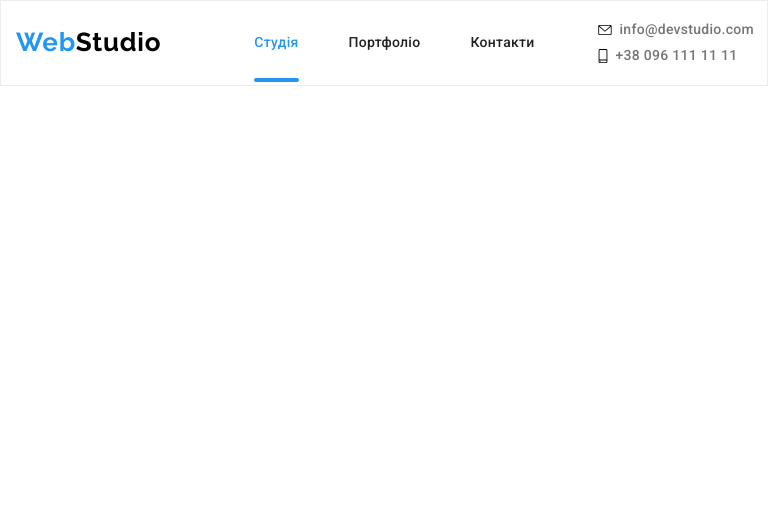
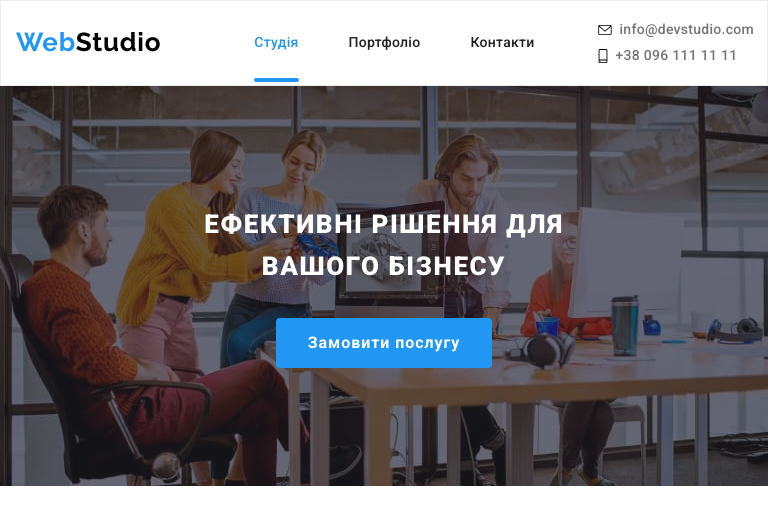
Before and after one commit to AndrewGordienko2704/goit-markup-hw-08, a plain HTML site: page index.html in a window 768 px wide. Drawn offline with nearby package versions, Linux system fonts and the light colour scheme.

Commit message:
hw8_hero

```diff
--- a/index.html
+++ b/index.html
@@ -45,7 +45,7 @@
                 </li>
             </ul>
         </div>
-        <!-- <div class="mobile-menu" data-menu>
+        <div class="mobile-menu" data-menu>
             <div class="container mobile-menu_container">
                 <button class="mobile-menu_close-btn" data-menu-close>
                     <svg class="mobile-menu_close-icon">
@@ -83,13 +83,13 @@
         </div>
     </header>
     <main>
-        <section class="head">
+        <section class="hero">
             <div class="container hero-box">
-                <h1 class="head-title">Ефективні рішення для вашого бізнесу</h1>
+                <h1 class="hero-title">Ефективні рішення для вашого бізнесу</h1>
                 <button type="button" class="hero-button" data-modal-open>Замовити послугу</button>
             </div>
         </section>
-        <section class="box text">
+        <!-- <section class="box text">
             <div class="container">
                 <h2 class="visually-hidden">Наші переваги</h2>
                 <ul class="benefits">
--- a/sass/layout/_hero.scss
+++ b/sass/layout/_hero.scss
@@ -1,4 +1,70 @@
-.head {
+
+
+@media screen and (max-width: 768px) {
+
+.hero {
+        text-align: center;
+        padding-top: 118px;
+        padding-bottom: 118px;
+        max-width: 480px;
+        height: 400px;
+        margin-left: auto;
+        margin-right: auto;
+        background-image: linear-gradient(rgba(47, 48, 58, 0.4), rgba(47, 48, 58, 0.4)), url(../images/Hero-mobile.jpg);
+        background-size: cover;
+        background-repeat: no-repeat;
+        background-color: #C4C4C4;
+        background-position: center;
+
+    }
+
+    .hero-title {
+        font-weight: 900;
+        font-size: 26px;
+        line-height: 1.615;
+        text-align: center;
+        letter-spacing: 0.06em;
+        text-transform: uppercase;
+        color: var(--background-color);
+        max-width: 360px;
+        margin: 0 auto;
+    }
+}
+
+@media screen and (min-width: 768px) {
+.hero {
+        text-align: center;
+        padding-top: 118px;
+        padding-bottom: 118px;
+        background-image: linear-gradient(rgba(47, 48, 58, 0.4), rgba(47, 48, 58, 0.4)),
+        url(../images/Hero-tablet.jpg);
+        max-width: 768px;
+        height: 400px;
+        margin-left: auto;
+        margin-right: auto;
+        background-size: cover;
+        background-repeat: no-repeat;
+        background-color: #C4C4C4;
+        background-position: center;
+
+}
+
+.hero-title {
+    font-weight: 900;
+    font-size: 26px;
+    line-height: 1.615;
+    text-align: center;
+    letter-spacing: 0.06em;
+    text-transform: uppercase;
+    color: var(--background-color);
+    max-width: 360px;
+    margin: 0 auto;
+}
+}
+
+@media screen and (min-width: 1200px) {
+
+.hero {
         text-align: center;
         padding-top: 200px;
         padding-bottom: 200px;
@@ -11,7 +77,7 @@
         margin: 0 auto;
     }
 
-.head-title {
+    .hero-title {
         color: var(--background-color);
         font-weight: 900;
         font-size: 44px;
@@ -23,3 +89,4 @@
         margin: 0 auto;
 
     }
+}
```
Also changed, not shown: css/main.css, css/main.min.css, 2 other files. Lines whose indentation alone changed are shown as unchanged.
